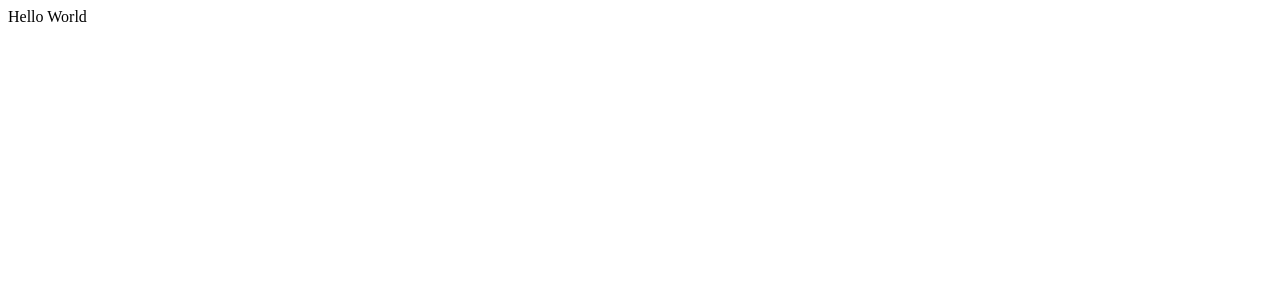
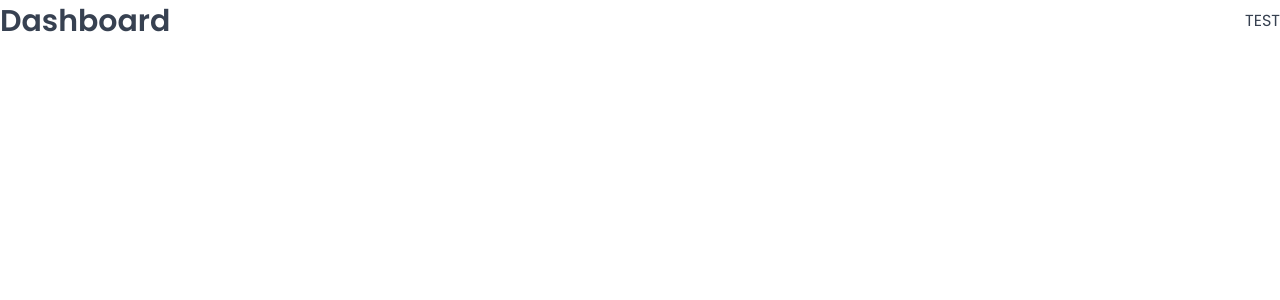
Before and after one commit to youneshenniwrites/booking-hotels, a React (Vite) app: page /dashboard in a window 1280 px wide. Shown: the top 300 px of the page. Built offline with nearby package versions, Linux system fonts and the light colour scheme; a web font is replaced by a local one.

Commit message:
set up routes using react router dom

```diff
--- a/src/App.tsx
+++ b/src/App.tsx
@@ -1,3 +1,34 @@
-export default function App() {
-  return <div>Hello World</div>;
+import { BrowserRouter, Navigate, Route, Routes } from "react-router-dom";
+
+import GlobalStyles from "./styles/GlobalStyles";
+import Dashboard from "./pages/Dashboard";
+import Bookings from "./pages/Bookings";
+import Cabins from "./pages/Cabins";
+import Users from "./pages/Users";
+import Settings from "./pages/Settings";
+import Account from "./pages/Account";
+import Login from "./pages/Login";
+import PageNotFound from "./pages/PageNotFound";
+
+function App() {
+  return (
+    <>
+      <GlobalStyles />
+      <BrowserRouter>
+        <Routes>
+          <Route index element={<Navigate replace to="dashboard" />} />
+          <Route path="dashboard" element={<Dashboard />} />
+          <Route path="bookings" element={<Bookings />} />
+          <Route path="cabins" element={<Cabins />} />
+          <Route path="users" element={<Users />} />
+          <Route path="settings" element={<Settings />} />
+          <Route path="account" element={<Account />} />
+          <Route path="login" element={<Login />} />
+          <Route path="*" element={<PageNotFound />} />
+        </Routes>
+      </BrowserRouter>
+    </>
+  );
 }
+
+export default App;
--- a/src/pages/PageNotFound.tsx
+++ b/src/pages/PageNotFound.tsx
@@ -36,9 +36,8 @@
         <Heading as="h1">
           The page you are looking for could not be found 😢
         </Heading>
-        <button onClick={moveBack} size="large">
-          &larr; Go back
-        </button>
+        {/* size="large" */}
+        <button onClick={moveBack}>&larr; Go back</button>
       </Box>
     </StyledPageNotFound>
   );
--- /dev/null
+++ b/src/ui/Heading.tsx
@@ -0,0 +1,33 @@
+import styled, { css } from "styled-components";
+
+// const test = css`
+//   text-align: center;
+//   ${10 > 5 && "background-color: yellow"}
+// `;
+
+const Heading = styled.h1`
+  ${(props) =>
+    props.as === "h1" &&
+    css`
+      font-size: 3rem;
+      font-weight: 600;
+    `}
+
+  ${(props) =>
+    props.as === "h2" &&
+    css`
+      font-size: 2rem;
+      font-weight: 600;
+    `}
+
+    ${(props) =>
+    props.as === "h3" &&
+    css`
+      font-size: 2rem;
+      font-weight: 500;
+    `}
+
+  line-height: 1.4;
+`;
+
+export default Heading;
--- /dev/null
+++ b/src/ui/Row.tsx
@@ -0,0 +1,29 @@
+import styled, { css } from "styled-components";
+
+interface RowProps {
+  type?: "horizontal" | "vertical";
+}
+
+const Row = styled.div<RowProps>`
+  display: flex;
+
+  ${(props) =>
+    props.type === "horizontal" &&
+    css`
+      justify-content: space-between;
+      align-items: center;
+    `}
+
+  ${(props) =>
+    props.type === "vertical" &&
+    css`
+      flex-direction: column;
+      gap: 1.6rem;
+    `}
+`;
+
+Row.defaultProps = {
+  type: "vertical",
+};
+
+export default Row;
```
